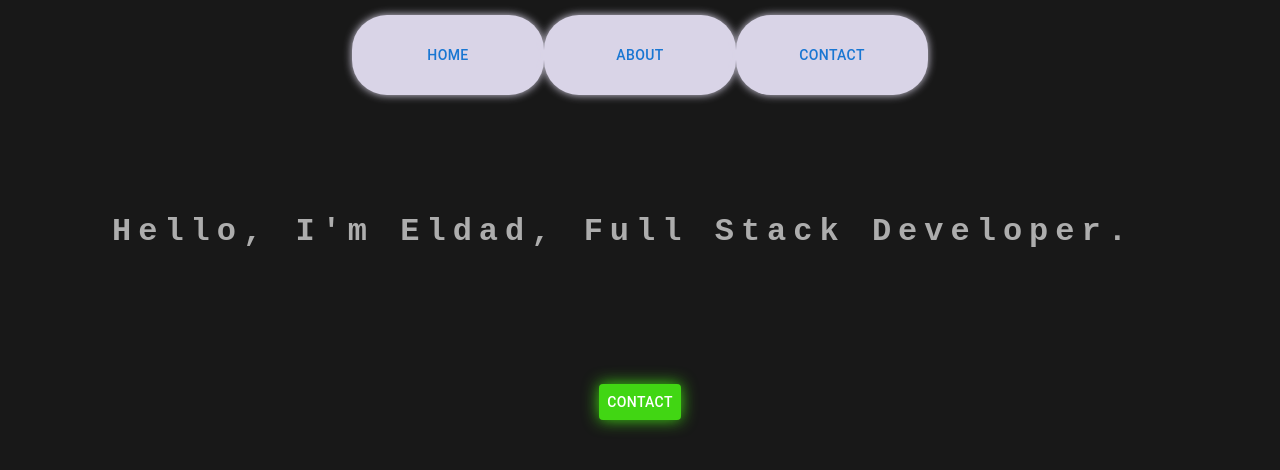
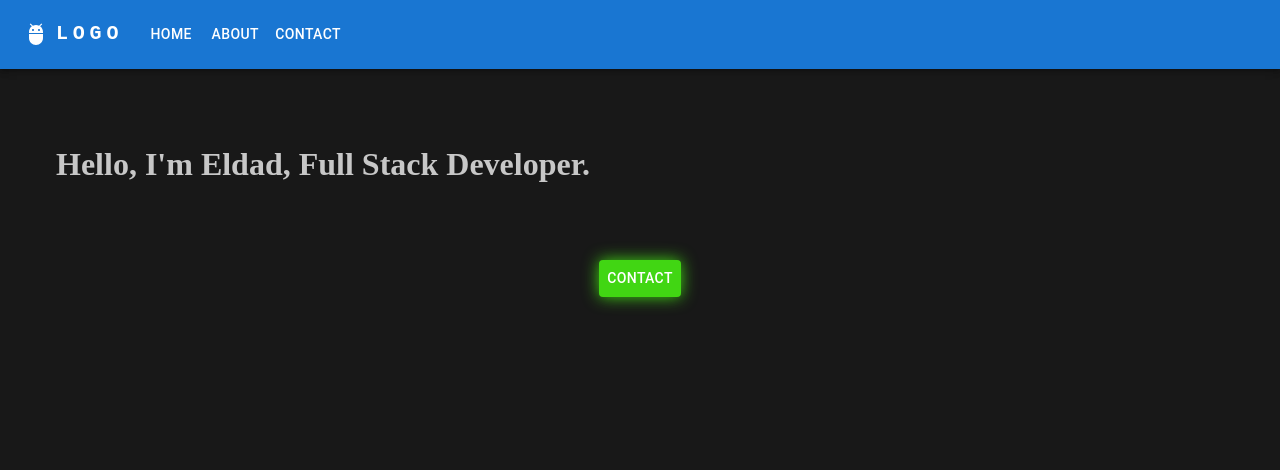
Before and after one commit to ELDADBRHANO/portfolio-eldad-brhano, a React (Create React App) app: page / in a window 1280 px wide. Shown: the top 470 px of the page. Built offline with nearby package versions, Linux system fonts and the light colour scheme.

Commit message:
saturday commit

```diff
--- a/package.json
+++ b/package.json
@@ -5,7 +5,8 @@
   "dependencies": {
     "@emotion/react": "^11.10.4",
     "@emotion/styled": "^11.10.4",
-    "@mui/material": "^5.10.6",
+    "@mui/icons-material": "^5.10.6",
+    "@mui/material": "^5.10.7",
     "cra-template": "1.2.0",
     "react": "^18.2.0",
     "react-dom": "^18.2.0",
--- a/src/components/features/NavBar/NavBar.css
+++ b/src/components/features/NavBar/NavBar.css
@@ -1,3 +1,4 @@
+
 .nav-bar{
   display: flex;
 }
--- a/src/components/features/NavBar/NavBar.jsx
+++ b/src/components/features/NavBar/NavBar.jsx
@@ -1,18 +1,166 @@
 import { Link } from "react-router-dom";
 import ButtonFeatures from "../btn/Btn";
+
+
+
+import * as React from 'react';
+import AppBar from '@mui/material/AppBar';
+import Box from '@mui/material/Box';
+import Toolbar from '@mui/material/Toolbar';
+import IconButton from '@mui/material/IconButton';
+import Typography from '@mui/material/Typography';
+import Menu from '@mui/material/Menu';
+import MenuIcon from '@mui/icons-material/Menu';
+import Container from '@mui/material/Container';
+import Avatar from '@mui/material/Avatar';
+import Button from '@mui/material/Button';
+import Tooltip from '@mui/material/Tooltip';
+import MenuItem from '@mui/material/MenuItem';
+import AdbIcon from '@mui/icons-material/Adb';
+
 function NavBar() {
+  const [anchorElNav, setAnchorElNav] = React.useState(null);
+  const [anchorElUser, setAnchorElUser] = React.useState(null);
+
+  const handleOpenNavMenu = (event) => {
+    setAnchorElNav(event.currentTarget);
+  };
+  const handleOpenUserMenu = (event) => {
+    setAnchorElUser(event.currentTarget);
+  };
+
+  const handleCloseNavMenu = () => {
+    setAnchorElNav(null);
+  };
+
+  const handleCloseUserMenu = () => {
+    setAnchorElUser(null);
+  };
   const pages = ["Home", "About", "Contact"];
+
   return (
-    <div className="nav-bar">
-      <div className="bar-nav">
-        {pages.map((pagePath) => (
-          <Link  style={{textDecoration: 'none'}} to={pagePath}>
-            <ButtonFeatures btnTxt={pagePath} className="navBarBtn" variant="text">{pagePath}</ButtonFeatures>
-          </Link>
-        ))}
-      </div>
-    </div>
+    <AppBar position="static">
+      <Container maxWidth="xl">
+        <Toolbar disableGutters>
+          <AdbIcon sx={{ display: { xs: 'none', md: 'flex' }, mr: 1 }} />
+          <Typography
+            variant="h6"
+            noWrap
+            component="a"
+            href="/"
+            sx={{
+              mr: 2,
+              display: { xs: 'none', md: 'flex' },
+              fontFamily: 'monospace',
+              fontWeight: 700,
+              letterSpacing: '.3rem',
+              color: 'inherit',
+              textDecoration: 'none',
+            }}
+          >
+            LOGO
+          </Typography>
+
+          <Box sx={{ flexGrow: 1, display: { xs: 'flex', md: 'none' } }}>
+            <IconButton
+              size="large"
+              aria-label="account of current user"
+              aria-controls="menu-appbar"
+              aria-haspopup="true"
+              onClick={handleOpenNavMenu}
+              color="inherit"
+            >
+              <MenuIcon />
+            </IconButton>
+            <Menu
+              id="menu-appbar"
+              anchorEl={anchorElNav}
+              anchorOrigin={{
+                vertical: 'bottom',
+                horizontal: 'left',
+              }}
+              keepMounted
+              transformOrigin={{
+                vertical: 'top',
+                horizontal: 'left',
+              }}
+              open={Boolean(anchorElNav)}
+              onClose={handleCloseNavMenu}
+              sx={{
+                display: { xs: 'block', md: 'none' },
+              }}
+            >
+               {pages.map((pagePath) => (
+               <Link  style={{textDecoration: 'none'}} to={pagePath}>
+                <ButtonFeatures btnTxt={pagePath} className="navBarBtn" variant="text">{pagePath}</ButtonFeatures>
+                  </Link>
+                   ))}
+
+            </Menu>
+          </Box>
+          <AdbIcon sx={{ display: { xs: 'flex', md: 'none' }, mr: 1 }} />
+          <Typography
+            variant="h5"
+            noWrap
+            component="a"
+            href=""
+            sx={{
+              mr: 2,
+              display: { xs: 'flex', md: 'none' },
+              flexGrow: 1,
+              fontFamily: 'monospace',
+              fontWeight: 700,
+              letterSpacing: '.3rem',
+              color: 'inherit',
+              textDecoration: 'none',
+            }}
+          >
+            LOGO
+          </Typography>
+          <Box sx={{ flexGrow: 1, display: { xs: 'none', md: 'flex' } }}>
+            {pages.map((page) => (
+              <Button
+                key={page}
+                onClick={handleCloseNavMenu}
+                sx={{ my: 2, color: 'white', display: 'block' }}
+              >
+                {page}
+              </Button>
+            ))}
+          </Box>
+
+          <Box sx={{ flexGrow: 0 }}>
+            <Menu
+              sx={{ mt: '45px' }}
+              id="menu-appbar"
+              anchorEl={anchorElUser}
+              anchorOrigin={{
+                vertical: 'top',
+                horizontal: 'right',
+              }}
+              keepMounted
+              transformOrigin={{
+                vertical: 'top',
+                horizontal: 'right',
+              }}
+              open={Boolean(anchorElUser)}
+              onClose={handleCloseUserMenu}
+            >
+            </Menu>
+          </Box>
+        </Toolbar>
+      </Container>
+    </AppBar>
   );
+    // <div className="nav-bar">
+    //   <div className="bar-nav">
+    //     {pages.map((pagePath) => (
+    //       <Link  style={{textDecoration: 'none'}} to={pagePath}>
+    //         <ButtonFeatures btnTxt={pagePath} className="navBarBtn" variant="text">{pagePath}</ButtonFeatures>
+    //       </Link>
+    //     ))}
+    //   </div>
+    // </div>
 }
 
 export default NavBar;
--- a/src/components/features/btn/btn.css
+++ b/src/components/features/btn/btn.css
@@ -1,4 +1,4 @@
-#btn{
+/* #btn{
   border: none;
   border-radius: 15px;
   box-shadow: 0 0 8px rgb(207, 207, 207);
@@ -20,4 +20,4 @@
   height: 10vh;
   background-color: #d9d4e7;
   animation-duration: 5s;
-}
+} */
--- a/src/components/pages/Home/Home.css
+++ b/src/components/pages/Home/Home.css
@@ -5,13 +5,13 @@
   animation-duration: 4s;
 }
 
-
+/*
 .eldad-present {
   position: relative;
   color: hsl(0, 0%, 68%);
   font-weight: bold!important;
   font-family: "Anonymous Pro", monospace!important;
-  letter-spacing: 7px!important;
+  letter-spacing: 3px!important;
   overflow: hidden;
   white-space: nowrap;
   animation: typewriter 4s steps(44) 1s 1 normal both,
@@ -33,7 +33,7 @@
   to {
     border-right-color: transparent;
   }
-}
+} */
 
 
 #contact-btn{
@@ -69,3 +69,41 @@
       box-shadow: 0 0 5px #2ba805;
     }
   }
+
+
+
+
+
+
+
+
+  .pop-outin {
+    animation: 2s anim-popoutin ease infinite;
+  }
+
+  @keyframes anim-popoutin {
+    0% {
+      color: black;
+      transform: scale(0);
+      opacity: 0;
+      text-shadow: 0 0 0 rgba(0, 0, 0, 0);
+    }
+    25% {
+      color: red;
+      transform: scale(2);
+      opacity: 1;
+      text-shadow: 3px 10px 5px rgba(0, 0, 0, 0.5);
+    }
+    50% {
+      color: black;
+      transform: scale(1);
+      opacity: 1;
+      text-shadow: 1px 0 0 rgba(0, 0, 0, 0);
+    }
+    100% {
+      /* animate nothing to add pause at the end of animation */
+      transform: scale(1);
+      opacity: 1;
+      text-shadow: 1px 0 0 rgba(0, 0, 0, 0);
+    }
+  }
--- a/src/components/pages/Home/Home.jsx
+++ b/src/components/pages/Home/Home.jsx
@@ -3,10 +3,12 @@ import React from "react";
 import Button from "@mui/material/Button";
 import { Link } from "react-router-dom";
 function Home() {
+
   return (
     <div className="home">
       <div className="eldad-present">
-      <h1 className="eldad-present">Hello, I'm Eldad, Full Stack Developer.</h1>
+      <h1 className="pop-outin">Hello, I'm Eldad, Full Stack Developer.</h1>
+
       </div>
       <Link style={{textDecoration: 'none'}} to="/Contact">
       <Button style={{color:'white'}} className="contact-btn">Contact</Button>
```
Also changed, not shown: src/App.css (line endings or trailing spaces), 1 other file (tests, documents, lock files or other folders).
